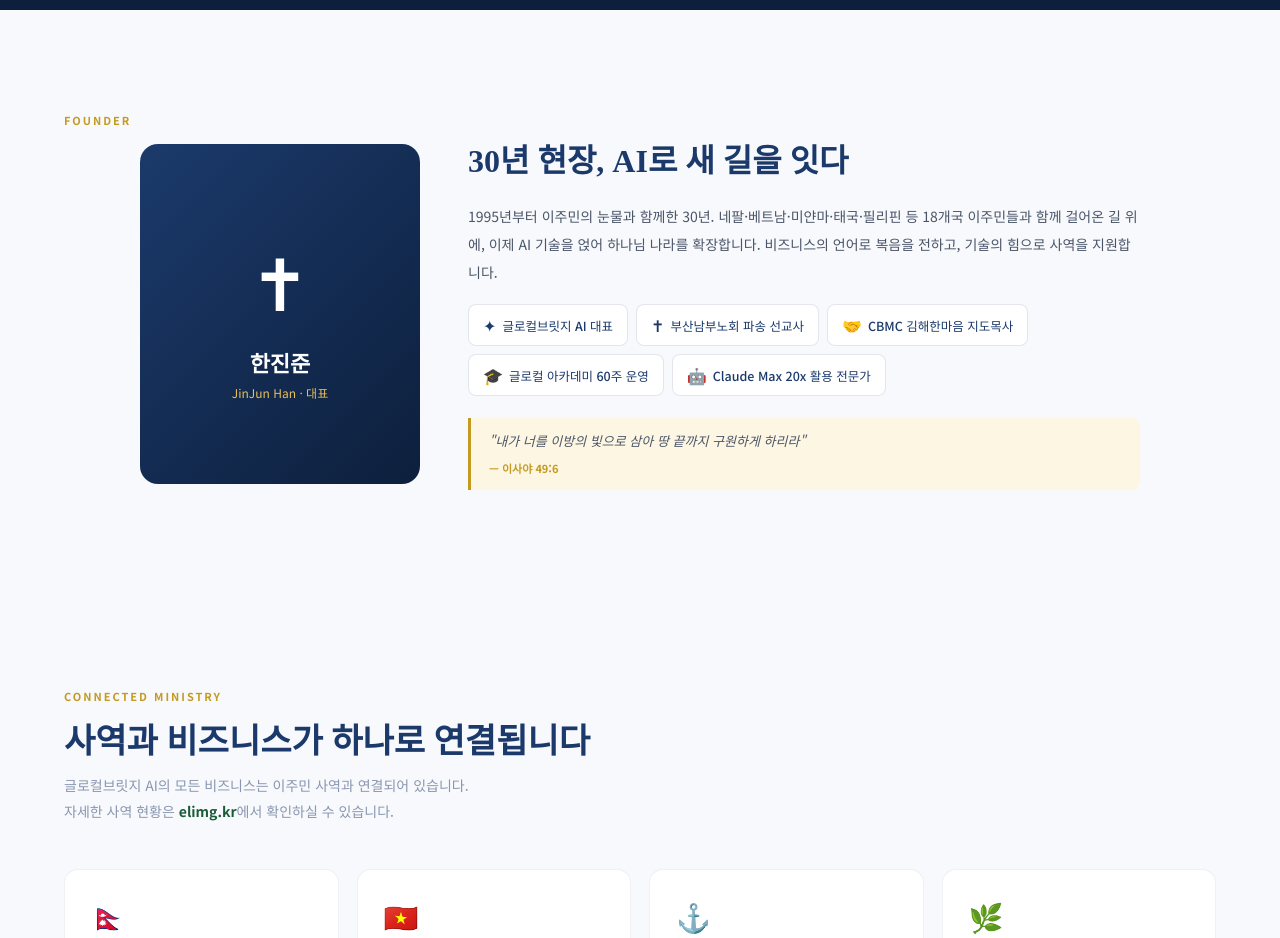
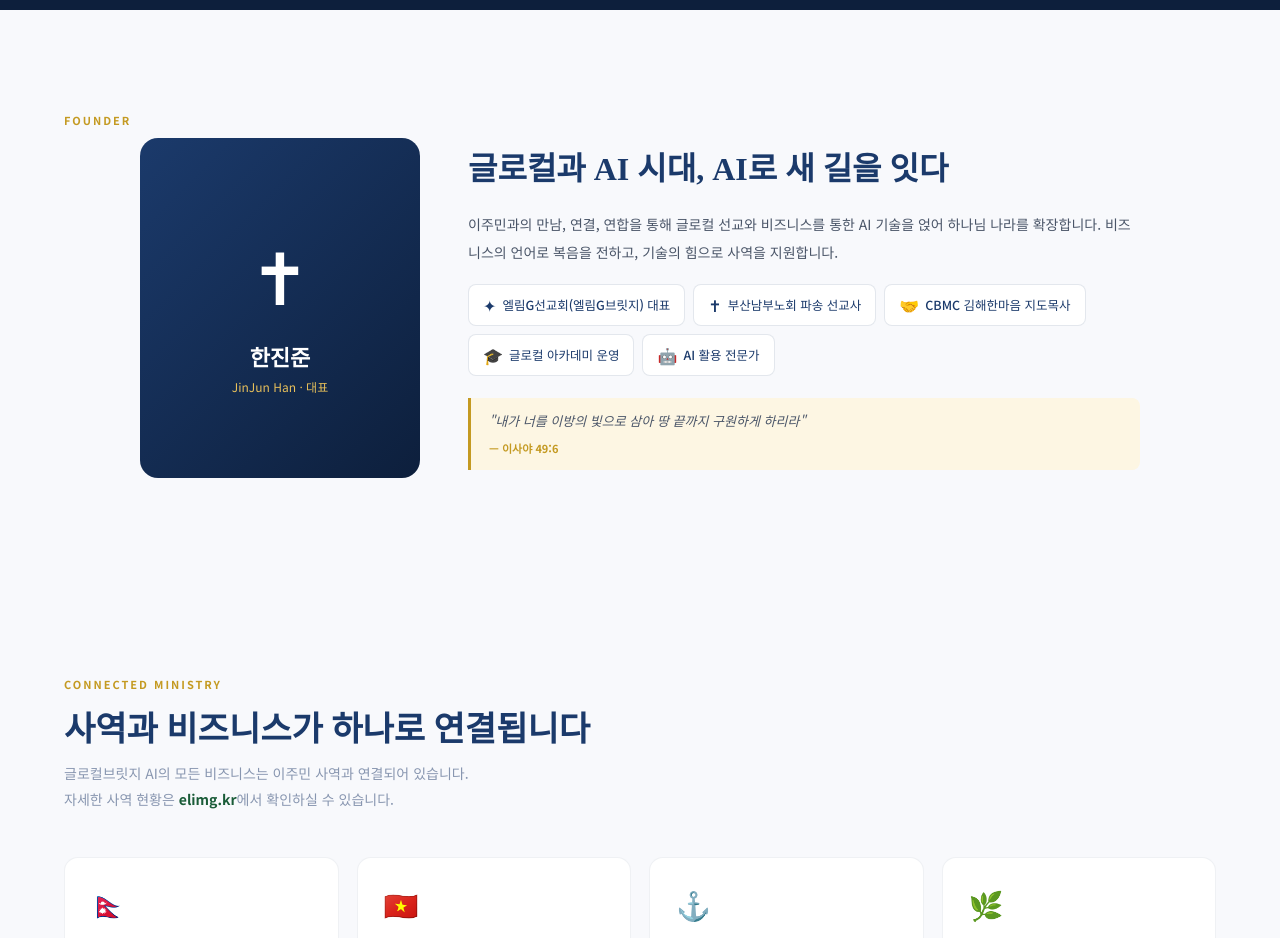
Before and after one commit to JinJun-han/elimg-com, a plain HTML site: page index.html in a window 1280 px wide. Shown: the part 3000-3938 px from the top of the page. Drawn offline with nearby package versions, Linux system fonts and the light colour scheme; a web font is replaced by a local one.

Commit message:
대표 소개 섹션 수정: 엘림G선교회 명칭 및 문구 업데이트

```diff
--- a/index.html
+++ b/index.html
@@ -471,14 +471,14 @@ footer{background:#070E1A;padding:48px 5% 28px;border-top:1px solid rgba(196,154
         </div>
       </div>
       <div class="founder-info reveal">
-        <h2>30년 현장, AI로 새 길을 잇다</h2>
-        <p>1995년부터 이주민의 눈물과 함께한 30년. 네팔·베트남·미얀마·태국·필리핀 등 18개국 이주민들과 함께 걸어온 길 위에, 이제 AI 기술을 얹어 하나님 나라를 확장합니다. 비즈니스의 언어로 복음을 전하고, 기술의 힘으로 사역을 지원합니다.</p>
+        <h2>글로컬과 AI 시대, AI로 새 길을 잇다</h2>
+        <p>이주민과의 만남, 연결, 연합을 통해 글로컬 선교와 비즈니스를 통한 AI 기술을 얹어 하나님 나라를 확장합니다. 비즈니스의 언어로 복음을 전하고, 기술의 힘으로 사역을 지원합니다.</p>
         <div class="founder-roles">
-          <div class="founder-role"><span>✦</span>글로컬브릿지 AI 대표</div>
+          <div class="founder-role"><span>✦</span>엘림G선교회(엘림G브릿지) 대표</div>
           <div class="founder-role"><span>✝</span>부산남부노회 파송 선교사</div>
           <div class="founder-role"><span>🤝</span>CBMC 김해한마음 지도목사</div>
-          <div class="founder-role"><span>🎓</span>글로컬 아카데미 60주 운영</div>
-          <div class="founder-role"><span>🤖</span>Claude Max 20x 활용 전문가</div>
+          <div class="founder-role"><span>🎓</span>글로컬 아카데미 운영</div>
+          <div class="founder-role"><span>🤖</span>AI 활용 전문가</div>
         </div>
         <div class="founder-verse">
           "내가 너를 이방의 빛으로 삼아 땅 끝까지 구원하게 하리라"
```
